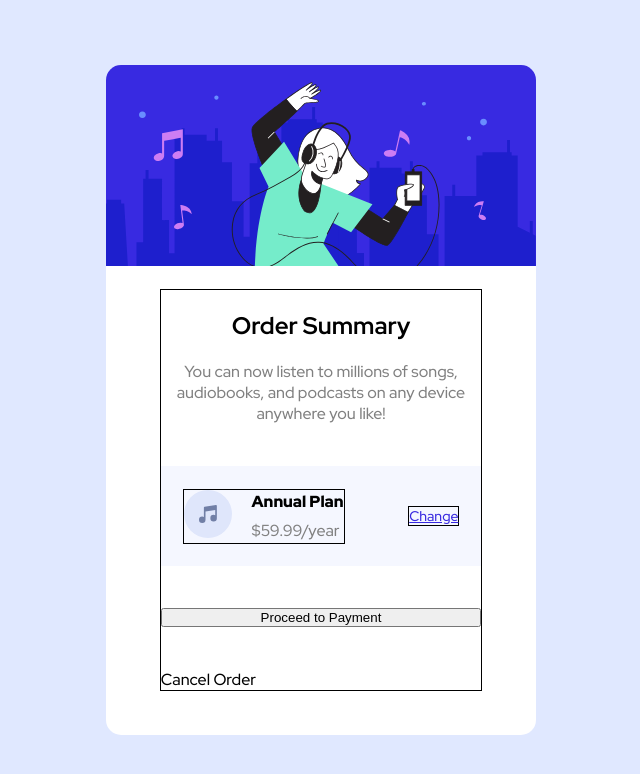
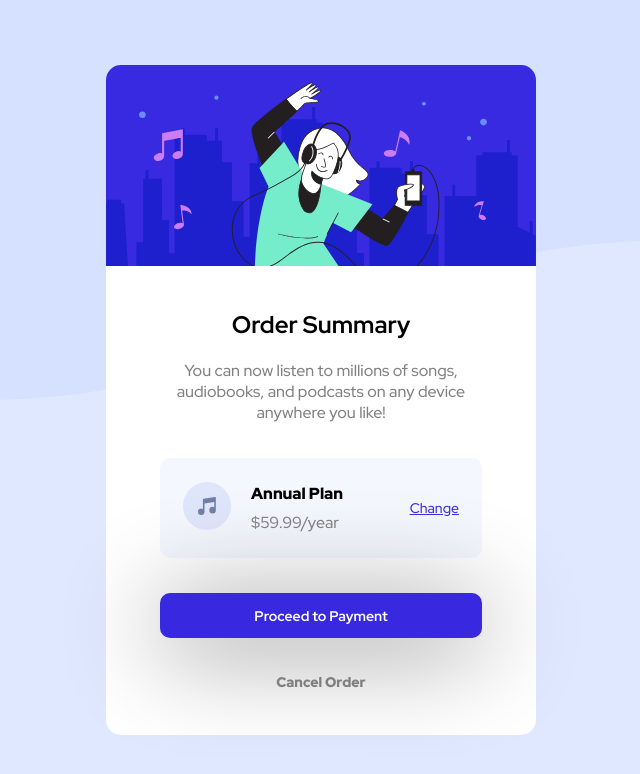
Before and after one commit to giorgi-gagnidze/order-summary-component-main, a plain HTML site: page index.html in a window 1280 px wide. Shown: the whole page, without its empty margins (319-959 px from the left). Drawn offline with Linux system fonts and the light colour scheme.

Commit message:
shadow added on button

```diff
--- a/CSS/style.css
+++ b/CSS/style.css
@@ -12,6 +12,9 @@ body {
   align-items: center;
   background-color: hsl(225, 100%, 94%);
   font-size: 16px;
+  background-image: url(../images/pattern-background-desktop.svg);
+  background-size: 100% 50%;
+  background-repeat: no-repeat;
 }
 
 .main__container {
@@ -31,7 +34,6 @@ body {
 .main__container-second {
   margin-top: 180px;
   width: 75%;
-  border: 1px solid black;
   height: 60%;
   display: flex;
   flex-direction: column;
@@ -61,17 +63,16 @@ body {
   background-color: hsl(225, 100%, 98%);
   justify-content: space-around;
   height: 100px;
+  border-radius: 10px;
 }
 
 .price__container {
   display: flex;
   margin-right: 20px;
-  border: 1px solid black;
   align-items: center;
 }
 
 .change__container {
-  border: 1px solid black;
   font-size: 14px;
 }
 
@@ -93,5 +94,20 @@ body {
 }
 
 .btn {
-  weight: 50px;
+  height: 45px;
+  background-color: hsl(245, 75%, 52%);
+  color: white;
+  font-size: 14px;
+  font-weight: 700;
+  font-family: Red Hat Display;
+  border: none;
+  border-radius: 10px;
+  box-shadow: 0px 10px 100px gray;
 }
+
+.cancel__container {
+  text-align: center;
+  font-size: 14px;
+  font-weight: 900;
+  color: gray;
+}
--- a/index.html
+++ b/index.html
@@ -34,7 +34,7 @@
         <div class="change__container"><a href="#">Change</a></div>
       </div>
       <button class="btn">Proceed to Payment</button>
-      <div>Cancel Order</div>
+      <div class="cancel__container">Cancel Order</div>
     </div>
   </main>
 </body>
```
